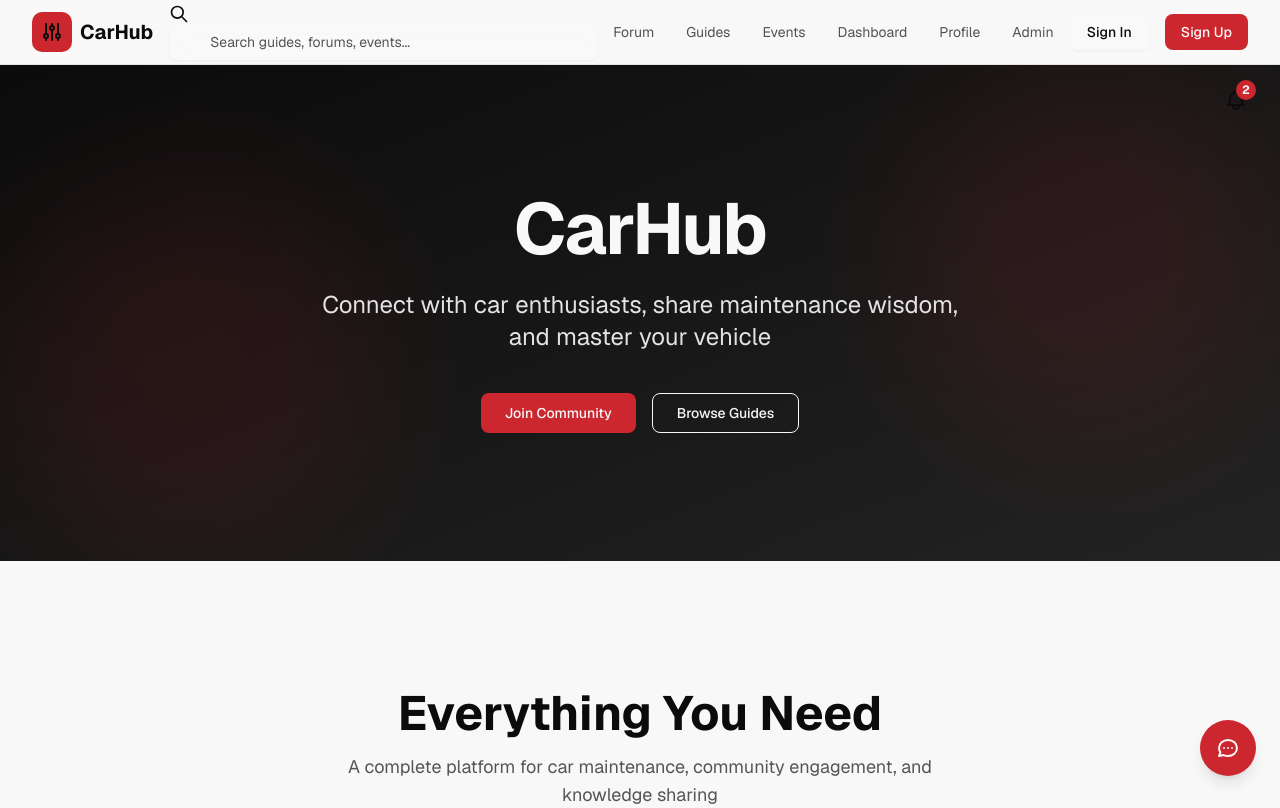
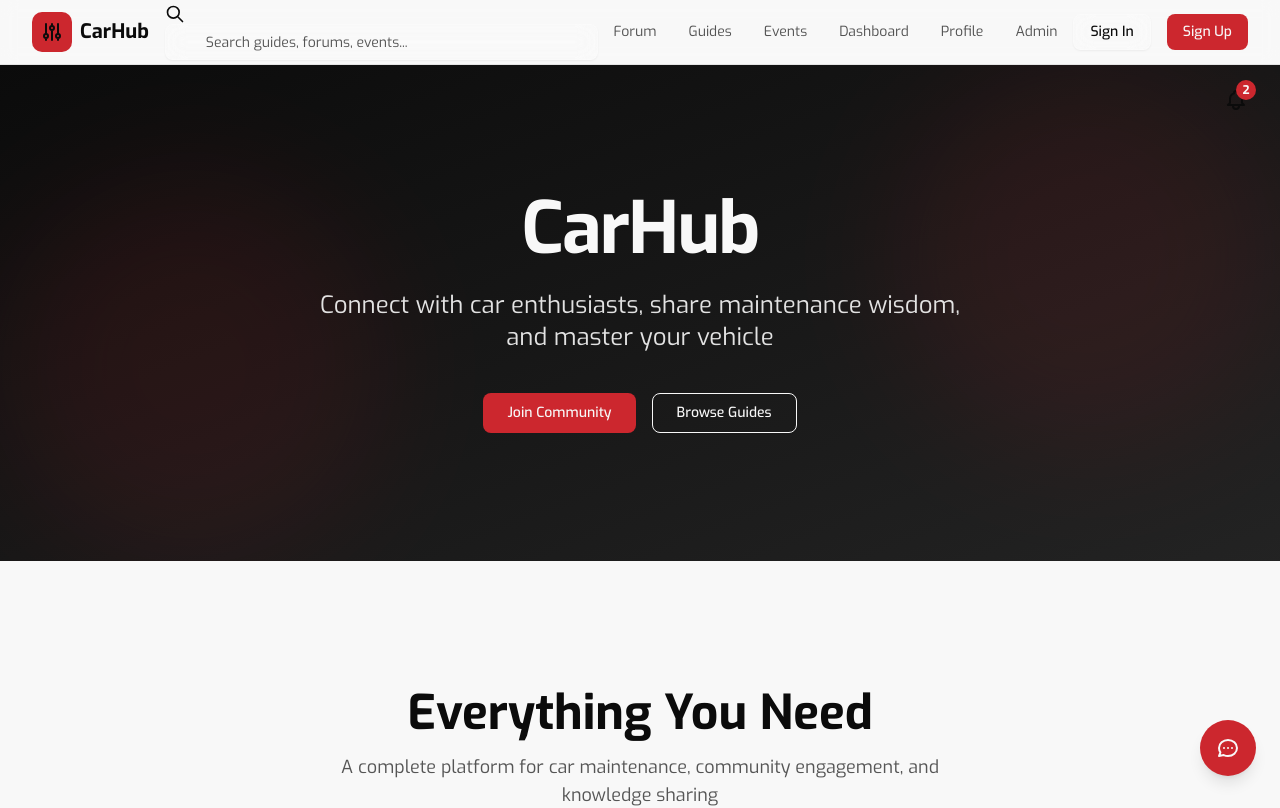
Before and after one commit to freetwo7300-hash/CarHub, a Next.js app: page / in a window 1280 px wide. Shown: the top 808 px of the page. Built offline with nearby package versions, Linux system fonts and the light colour scheme.

Commit message:
feat: sync main changes to car-maintenance-community-pd
Update project files and assets from main branch.

Co-authored-by: Mostafa Said <174054407+Mostafa-SAID7@users.noreply.github.com>

```diff
--- a/app/globals.css
+++ b/app/globals.css
@@ -76,7 +76,7 @@
 }
 
 @theme inline {
-  --font-sans: "Geist", "Geist Fallback";
+  --font-sans: 'Exo', 'Exo Fallback';
   --font-mono: "Geist Mono", "Geist Mono Fallback";
   --color-background: var(--background);
   --color-foreground: var(--foreground);
--- a/app/layout.tsx
+++ b/app/layout.tsx
@@ -1,10 +1,12 @@
 import type React from "react"
 import type { Metadata } from "next"
-import { Geist, Geist_Mono } from "next/font/google"
+
 import "./globals.css"
+import { Geist_Mono, Exo as V0_Font_Exo, Geist_Mono as V0_Font_Geist_Mono } from 'next/font/google'
 
-const _geist = Geist({ subsets: ["latin"] })
-const _geistMono = Geist_Mono({ subsets: ["latin"] })
+// Initialize fonts
+const _exo = V0_Font_Exo({ subsets: ['latin'], weight: ["100","200","300","400","500","600","700","800","900"] })
+const _geistMono = V0_Font_Geist_Mono({ subsets: ['latin'], weight: ["100","200","300","400","500","600","700","800","900"] })
 
 export const metadata: Metadata = {
   title: "CarHub - Community Car Maintenance",
```
